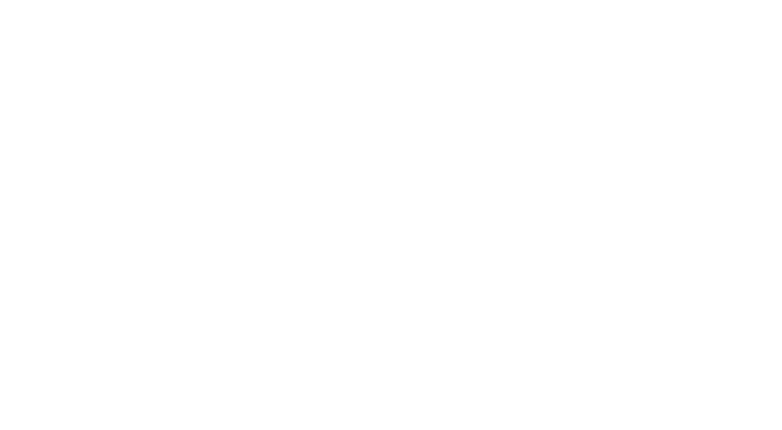
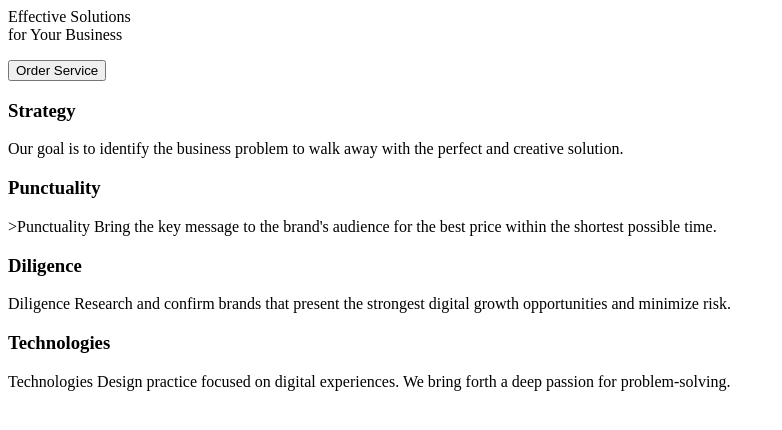
Before and after one commit to talamus1972/goit-markup-hw-01, a plain HTML site: page index.html in a window 1280 px wide. Shown: the whole page, without its empty margins (0-782 px from the left). Drawn offline with Linux system fonts and the light colour scheme.

Commit message:
Update index.html

```diff
--- a/index.html
+++ b/index.html
@@ -15,6 +15,34 @@
     </header>
 
     <main>
+        <div>
+            Effective Solutions<br> for Your Business
+
+            <p><button type="button">Order Service</button></p>
+        </div>
+
+        <div>
+            <h3>Strategy</h3>
+            <p>Our goal is to identify the business problem to walk away with the perfect and creative solution.
+            </p>
+
+            <h3>Punctuality</h3>
+            <p>>Punctuality Bring the key message to the brand's audience for the best price within the shortest
+                possible
+                time.
+            </p>
+
+            <h3>Diligence</h3>
+            <p>Diligence Research and confirm brands that present the strongest digital growth opportunities and
+                minimize risk.
+            </p>
+
+            <h3>Technologies</h3>
+            <p>Technologies Design practice focused on digital experiences. We bring forth a deep passion for
+                problem-solving.</p>
+        </div>
+
+
 
 
     </main>
```
